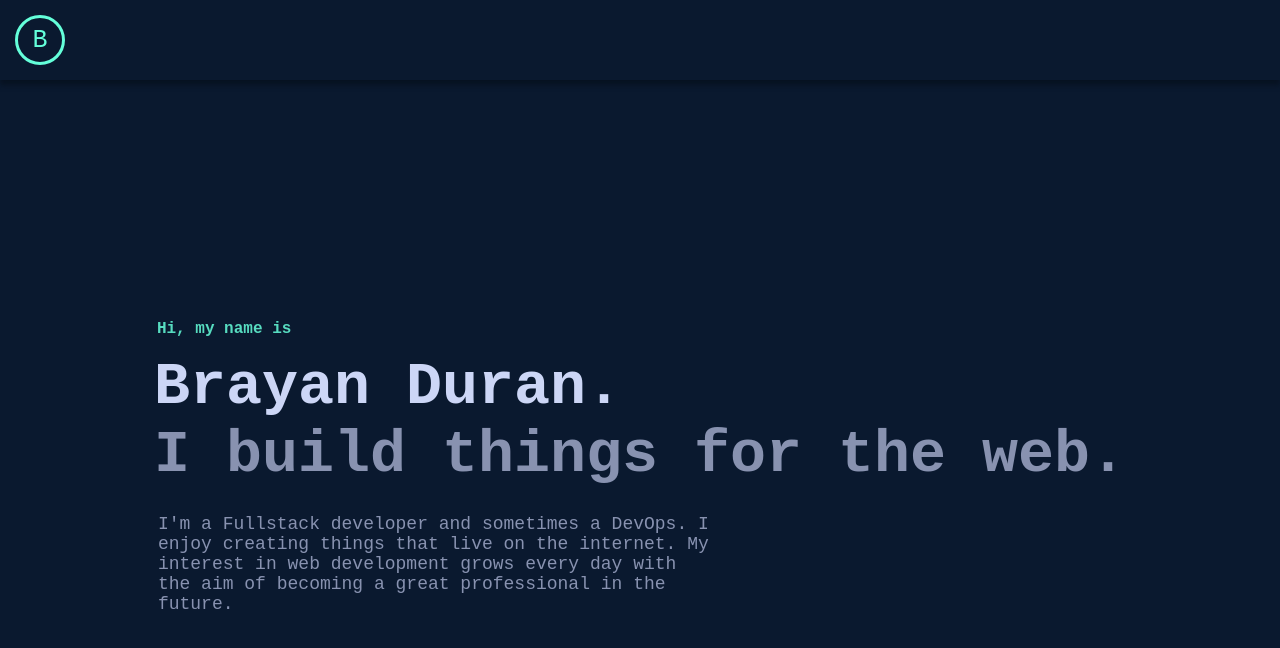
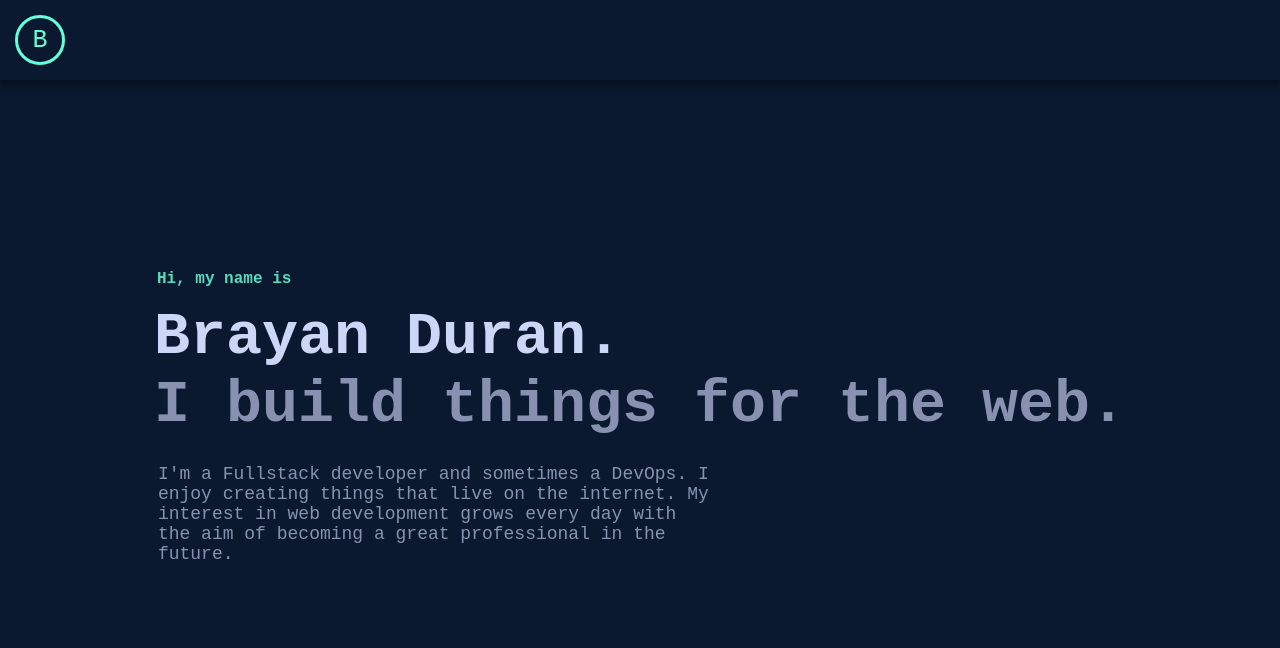
Before and after one commit to brayandm/Personal-Website, a Next.js app: page / in a window 1280 px wide. Shown: the top 648 px of the page. Built offline with nearby package versions, Linux system fonts and the light colour scheme.

Commit message:
presentation added

```diff
--- a/src/app/page.module.css
+++ b/src/app/page.module.css
@@ -1,5 +1,12 @@
 .content {
     display: flex;
     flex-direction: column;
-    margin: 300px auto;
+    margin: 0px auto;
+    margin-top: 120px;
 }
+
+@media (min-width: 750px) {
+    .content {
+        margin-top: 250px;
+    }
+}
--- a/src/components/Introduction/Introduction.module.css
+++ b/src/components/Introduction/Introduction.module.css
@@ -21,7 +21,7 @@
 
 .presentation h2 {
     color: var(--color-palette-light-gray);
-    font-size: 60px;
+    font-size: 30px;
     animation: fade-in-up 1s;
     animation-delay: 2.2s;
     animation-fill-mode: both;
@@ -29,7 +29,7 @@
 
 .presentation h3 {
     color: var(--color-palette-gray);
-    font-size: 60px;
+    font-size: 30px;
     margin-bottom: 25px;
     animation: fade-in-up 1s;
     animation-delay: 2.4s;
@@ -58,3 +58,23 @@
         opacity: 1;
     }
 }
+
+@media (min-width: 500px) {
+    .presentation h2 {
+        font-size: 40px;
+    }
+
+    .presentation h3 {
+        font-size: 40px;
+    }
+}
+
+@media (min-width: 750px) {
+    .presentation h2 {
+        font-size: 60px;
+    }
+
+    .presentation h3 {
+        font-size: 60px;
+    }
+}
```
